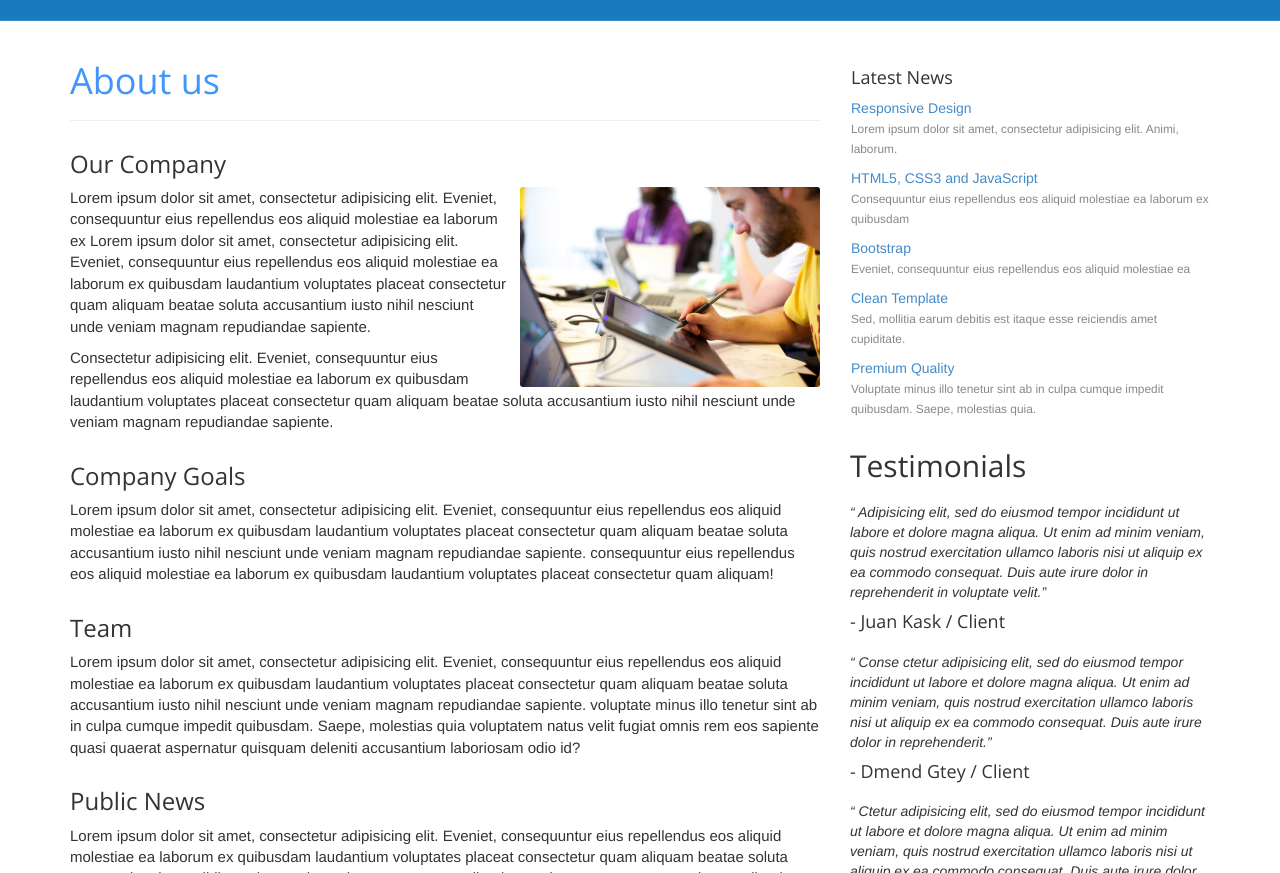
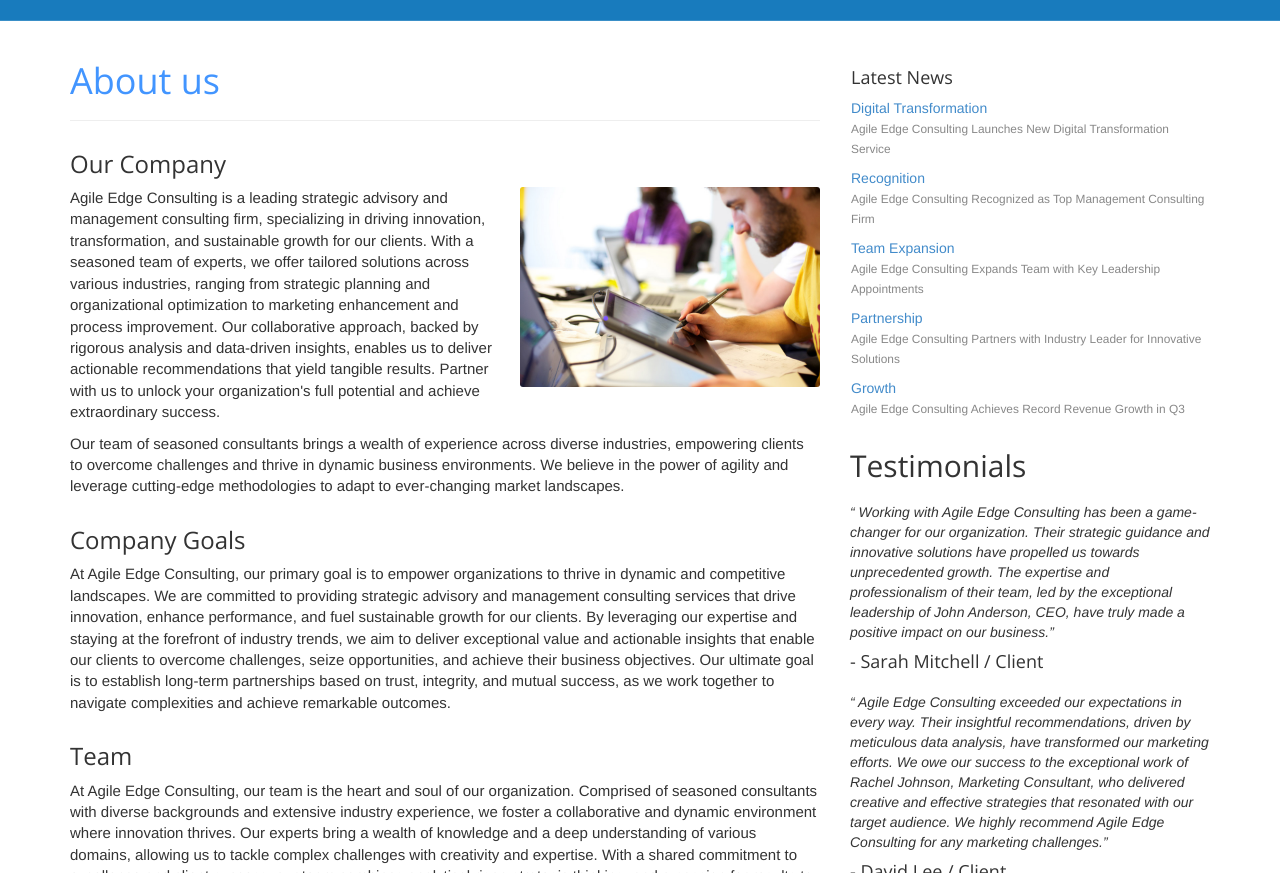
Before and after one commit to nddhwia/bluconsulting, a plain HTML site: page about.html in a window 1280 px wide. Shown: the part 79-952 px from the top of the page. Drawn offline with nearby package versions, Linux system fonts and the light colour scheme.

Commit message:
add about

```diff
--- a/about.html
+++ b/about.html
@@ -3,9 +3,7 @@
 <head>
 	<meta charset="utf-8">
 	<meta name="viewport"    content="width=device-width, initial-scale=1.0">
-	<meta name="description" content="Retro - Free Consulting Responsive Website Template">
-	<meta name="author" content="webThemez.com">
-	<title>Retro - Free Consulting Responsive Website Template</title>
+        <title>Agile Edge Consulting</title>
 	<link rel="favicon" href="assets/images/favicon.png">
 	<link rel="stylesheet" media="screen" href="http://fonts.googleapis.com/css?family=Open+Sans:300,400,700">
 	<link rel="stylesheet" href="assets/css/bootstrap.min.css">
@@ -65,15 +63,15 @@
 					<h1 class="page-title">About us</h1>
 				</header>
 				<h3>Our Company</h3>
-				<p><img src="assets/images/about.jpg" alt="" class="img-rounded pull-right" width="300" > Lorem ipsum dolor sit amet, consectetur adipisicing elit. Eveniet, consequuntur eius repellendus eos aliquid molestiae ea laborum ex Lorem ipsum dolor sit amet, consectetur adipisicing elit. Eveniet, consequuntur eius repellendus eos aliquid molestiae ea laborum ex quibusdam laudantium voluptates placeat consectetur quam aliquam beatae soluta accusantium iusto nihil nesciunt unde veniam magnam repudiandae sapiente.</p>
-				<p>Consectetur adipisicing elit. Eveniet, consequuntur eius repellendus eos aliquid molestiae ea laborum ex quibusdam laudantium voluptates placeat consectetur quam aliquam beatae soluta accusantium iusto nihil nesciunt unde veniam magnam repudiandae sapiente.</p>
+				<p><img src="assets/images/about.jpg" alt="" class="img-rounded pull-right" width="300" > Agile Edge Consulting is a leading strategic advisory and management consulting firm, specializing in driving innovation, transformation, and sustainable growth for our clients. With a seasoned team of experts, we offer tailored solutions across various industries, ranging from strategic planning and organizational optimization to marketing enhancement and process improvement. Our collaborative approach, backed by rigorous analysis and data-driven insights, enables us to deliver actionable recommendations that yield tangible results. Partner with us to unlock your organization's full potential and achieve extraordinary success.</p>
+				<p>Our team of seasoned consultants brings a wealth of experience across diverse industries, empowering clients to overcome challenges and thrive in dynamic business environments. We believe in the power of agility and leverage cutting-edge methodologies to adapt to ever-changing market landscapes.</p>
 				<h3>Company Goals</h3>
-				<p>Lorem ipsum dolor sit amet, consectetur adipisicing elit. Eveniet, consequuntur eius repellendus eos aliquid molestiae ea laborum ex quibusdam laudantium voluptates placeat consectetur quam aliquam beatae soluta accusantium iusto nihil nesciunt unde veniam magnam repudiandae sapiente. consequuntur eius repellendus eos aliquid molestiae ea laborum ex quibusdam laudantium voluptates placeat consectetur quam aliquam!</p>
+				<p>
+At Agile Edge Consulting, our primary goal is to empower organizations to thrive in dynamic and competitive landscapes. We are committed to providing strategic advisory and management consulting services that drive innovation, enhance performance, and fuel sustainable growth for our clients. By leveraging our expertise and staying at the forefront of industry trends, we aim to deliver exceptional value and actionable insights that enable our clients to overcome challenges, seize opportunities, and achieve their business objectives. Our ultimate goal is to establish long-term partnerships based on trust, integrity, and mutual success, as we work together to navigate complexities and achieve remarkable outcomes.</p>
 				<h3>Team</h3>
-				<p>Lorem ipsum dolor sit amet, consectetur adipisicing elit. Eveniet, consequuntur eius repellendus eos aliquid molestiae ea laborum ex quibusdam laudantium voluptates placeat consectetur quam aliquam beatae soluta accusantium iusto nihil nesciunt unde veniam magnam repudiandae sapiente. voluptate minus illo tenetur sint ab in culpa cumque impedit quibusdam. Saepe, molestias quia voluptatem natus velit fugiat omnis rem eos sapiente quasi quaerat aspernatur quisquam deleniti accusantium laboriosam odio id?</p>
+				<p>At Agile Edge Consulting, our team is the heart and soul of our organization. Comprised of seasoned consultants with diverse backgrounds and extensive industry experience, we foster a collaborative and dynamic environment where innovation thrives. Our experts bring a wealth of knowledge and a deep understanding of various domains, allowing us to tackle complex challenges with creativity and expertise. With a shared commitment to excellence and client success, our team combines analytical rigor, strategic thinking, and a passion for results to deliver tailored solutions that meet our clients' unique needs. We value continuous learning, professional growth, and the power of teamwork, ensuring that our clients benefit from the collective expertise and dedication of our exceptional team.</p>
 				<h3>Public News</h3>
-				<p>Lorem ipsum dolor sit amet, consectetur adipisicing elit. Eveniet, consequuntur eius repellendus eos aliquid molestiae ea laborum ex quibusdam laudantium voluptates placeat consectetur quam aliquam beatae soluta accusantium iusto nihil nesciunt unde veniam magnam repudiandae sapiente., consequuntur eius repellendus eos aliquid molestiae ea laborum ex quibusdam laudantium voluptates placeat consectetur quam aliquam!</p>
-				<p>Lorem ipsum dolor sit amet, consectetur adipisicing elit. Eveniet, consequuntur eius repellendus eos aliquid molestiae ea laborum ex quibusdam laudantium voluptates placeat consectetur quam aliquam beatae soluta accusantium iusto nihil nesciunt unde veniam magnam repudiandae sapiente.</p>
+				<p>Agile Edge Consulting is thrilled to announce the opening of our newest office in Singapore, marking a significant milestone in our global expansion strategy. With this strategic move, we aim to further strengthen our presence in the Asia-Pacific region and better serve our clients in this thriving business hub. The new office will house a team of seasoned consultants, equipped with deep industry knowledge and local expertise, to provide tailored solutions to our growing client base. This expansion not only reflects our commitment to delivering exceptional services but also highlights our dedication to meeting the evolving needs of our clients in the global marketplace. We are excited about the opportunities this development brings and look forward to making a positive impact in the dynamic business landscape of Singapore. Stay tuned for more updates as we continue our journey of growth and innovation at Agile Edge Consulting.</p>
 
 			</article>
 			<!-- /Article -->
@@ -84,20 +82,20 @@
 				<div class="panel">
 					<h4>Latest News</h4>
 					<ul class="list-unstyled list-spaces">
-						<li><a href="">Responsive Design</a><br><span class="small text-muted">Lorem ipsum dolor sit amet, consectetur adipisicing elit. Animi, laborum.</span></li>
-						<li><a href="">HTML5, CSS3 and JavaScript</a><br><span class="small text-muted">Consequuntur eius repellendus eos aliquid molestiae ea laborum ex quibusdam</span></li>
-						<li><a href="">Bootstrap</a><br><span class="small text-muted">Eveniet, consequuntur eius repellendus eos aliquid molestiae ea</span></li>
-						<li><a href="">Clean Template</a><br><span class="small text-muted">Sed, mollitia earum debitis est itaque esse reiciendis amet cupiditate.</span></li>
-						<li><a href="">Premium Quality</a><br><span class="small text-muted">Voluptate minus illo tenetur sint ab in culpa cumque impedit quibusdam. Saepe, molestias quia.</span></li>
+						<li><a href="">Digital Transformation</a><br><span class="small text-muted">Agile Edge Consulting Launches New Digital Transformation Service</span></li>
+						<li><a href="">Recognition</a><br><span class="small text-muted">Agile Edge Consulting Recognized as Top Management Consulting Firm</span></li>
+						<li><a href="">Team Expansion</a><br><span class="small text-muted">Agile Edge Consulting Expands Team with Key Leadership Appointments</span></li>
+						<li><a href="">Partnership</a><br><span class="small text-muted">Agile Edge Consulting Partners with Industry Leader for Innovative Solutions</span></li>
+						<li><a href="">Growth</a><br><span class="small text-muted">Agile Edge Consulting Achieves Record Revenue Growth in Q3</span></li>
 					</ul>
 				</div>
 
 
         <div class="wrap one-line-heading"><h2 class="line">Testimonials</h2><div class="line-after" style="width: 198px;"></div></div>
         <ul class="testimonials">
-          <li><em>“ Adipisicing elit, sed do eiusmod tempor incididunt ut labore et dolore magna aliqua. Ut enim ad minim veniam, quis nostrud exercitation ullamco laboris nisi ut aliquip ex ea commodo consequat. Duis aute irure dolor in reprehenderit in voluptate velit.”</em><h4>- Juan Kask / Client</h4></li>
-          <li><em>“ Conse ctetur adipisicing elit, sed do eiusmod tempor incididunt ut labore et dolore magna aliqua. Ut enim ad minim veniam, quis nostrud exercitation ullamco laboris nisi ut aliquip ex ea commodo consequat. Duis aute irure dolor in reprehenderit.”</em><h4>- Dmend Gtey / Client</h4></li>
-          <li><em>“ Ctetur adipisicing elit, sed do eiusmod tempor incididunt ut labore et dolore magna aliqua. Ut enim ad minim veniam, quis nostrud exercitation ullamco laboris nisi ut aliquip ex ea commodo consequat. Duis aute irure dolor in reprehenderit.”</em><h4>- Johner Kires / Client</h4></li>
+          <li><em>“ Working with Agile Edge Consulting has been a game-changer for our organization. Their strategic guidance and innovative solutions have propelled us towards unprecedented growth. The expertise and professionalism of their team, led by the exceptional leadership of John Anderson, CEO, have truly made a positive impact on our business.”</em><h4>- Sarah Mitchell / Client</h4></li>
+          <li><em>“ Agile Edge Consulting exceeded our expectations in every way. Their insightful recommendations, driven by meticulous data analysis, have transformed our marketing efforts. We owe our success to the exceptional work of Rachel Johnson, Marketing Consultant, who delivered creative and effective strategies that resonated with our target audience. We highly recommend Agile Edge Consulting for any marketing challenges.”</em><h4>- David Lee / Client</h4></li>
+          <li><em>“ Agile Edge Consulting has been an invaluable partner throughout our organizational transformation. Their expertise, led by Lisa Thompson, Strategy Advisor, helped us navigate complex challenges and emerge stronger than ever. The customized solutions and actionable insights they provided were instrumental in driving our success. Agile Edge Consulting truly goes above and beyond for their clients.”</em><h4>- Michael Ramirez / Client</h4></li>
         </ul>
 
 			</aside>
```
